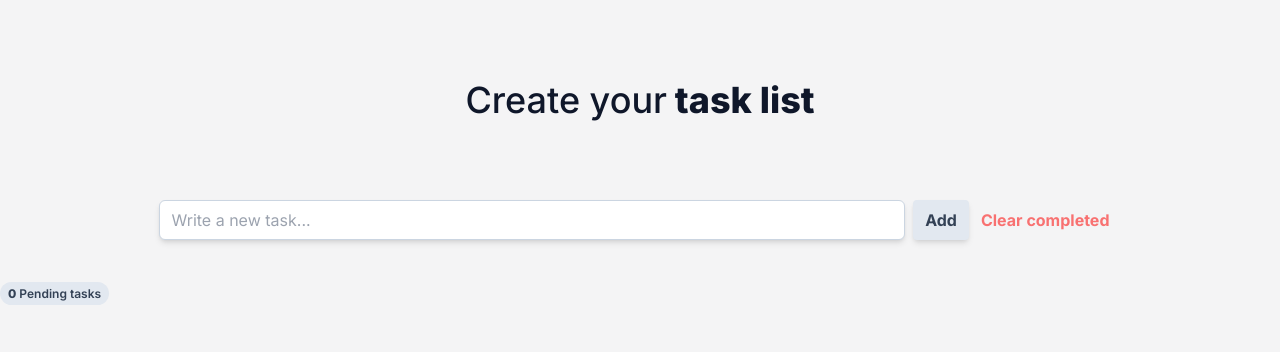
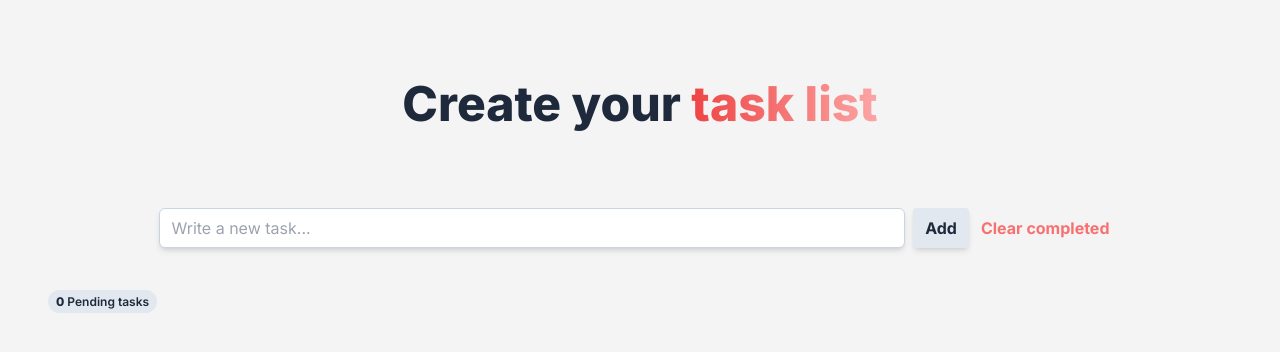
Before and after one commit to robertogonzalva/task-list, a Next.js app: page / in a window 1280 px wide. Shown: the top 352 px of the page. Built offline with nearby package versions, Linux system fonts and the light colour scheme.

Commit message:
chore: finalizing styles

```diff
--- a/components/Button.jsx
+++ b/components/Button.jsx
@@ -2,7 +2,7 @@ import React from "react";
 
 function Button({ className, children, variant, ...rest }) {
   const variants = {
-    primary: "bg-slate-200 text-slate-700 py-2 px-3 font-bold rounded",
+    primary: "bg-slate-200 text-slate-800 py-2 px-3 font-bold rounded",
     secondary: "text-red-400 py-2 px-3 font-bold",
   };
   return (
--- a/components/PendingTasks.jsx
+++ b/components/PendingTasks.jsx
@@ -2,7 +2,7 @@ import React from "react";
 
 export default function PendingTasks({ pendingTasks }) {
   return (
-    <span className="rounded-full bg-slate-200 px-2 py-1 text-xs font-semibold text-slate-700">
+    <span className="rounded-full bg-slate-200 px-2 py-1 text-xs font-semibold text-slate-800">
       <span className="font-extrabold">{pendingTasks}</span> Pending tasks
     </span>
   );
--- a/components/ToDoItem.jsx
+++ b/components/ToDoItem.jsx
@@ -1,19 +1,28 @@
 export default function ToDoItem({ task, toggleTask }) {
   const { id, description, completed } = task;
+  const variant = completed
+    ? (variant = "completed")
+    : (variant = "uncompleted");
+
+  const variants = {
+    completed:
+      "font-semibold text-lg line-through text-gray-500 transition duration-500",
+    uncompleted: "font-semibold text-lg transition duration-500",
+  };
 
   const handleTaskCompleted = () => {
     toggleTask(id);
   };
 
   return (
-    <li>
+    <li className="my-1">
       <input
-        className="mr-2 align-middle appearance-none h-4 w-4 border border-gray-300 rounded-sm bg-white checked:bg-slate-600 checked:border-slate-600 focus:outline-none transition duration-200 mt-1 align-top bg-no-repeat bg-center bg-contain float-left mr-2"
+        className="hover:scale-110 transition duration-200 ease-in-out mr-2 align-middle appearance-none h-4 w-4 border border-gray-300 rounded-sm bg-white checked:bg-slate-600 checked:border-slate-600 focus:outline-none transition duration-200 mt-1 align-top bg-no-repeat bg-center bg-contain float-left mr-2"
         type="checkbox"
         checked={completed}
         onChange={handleTaskCompleted}
       />
-      <label className="font-semibold text-lg">{description}</label>
+      <label className={variants[variant]}>{description}</label>
     </li>
   );
 }
--- a/components/ToDoList.jsx
+++ b/components/ToDoList.jsx
@@ -3,7 +3,7 @@ import PendingTasks from "./PendingTasks";
 
 export default function ToDoList({ tasks, toggleTask, pendingTasks }) {
   return (
-    <div>
+    <div className="px-12">
       <div className="mt-10 mb-3">
         <PendingTasks pendingTasks={pendingTasks} />
       </div>
--- a/pages/index.js
+++ b/pages/index.js
@@ -4,7 +4,6 @@ import { v4 as uuid } from "uuid";
 
 import ToDoList from "../components/ToDoList";
 import Button from "../components/Button";
-import PendingTasks from "../components/PendingTasks";
 
 const KEY = "tasks";
 
@@ -58,7 +57,7 @@ export default function App() {
   return (
     <>
       <Head>
-        <title>Task list 📝</title>
+        <title>Task list creator 📝</title>
         <meta
           name="description"
           content="In this website you will be able to list all task you have"
@@ -70,10 +69,12 @@ export default function App() {
         <section className="container mx-auto px-42">
           <div class="px-5 py-20 mx-auto">
             <div class="flex flex-col text-center">
-              <h1 className="sm:text-4xl text-3xl font-extrabold leading-normal text-slate-900 text-center">
-                <span className="inline font-medium">Create your</span> task
-                list
-              </h1>
+              <span className="sm:text-5xl text-4xl font-extrabold text-slate-800">
+                Create your{" "}
+                <h1 className="sm:text-5xl text-4xl font-extrabold leading-normal text-center bg-clip-text text-transparent bg-gradient-to-r from-red-500 to-red-300 inline">
+                  task list
+                </h1>
+              </span>
             </div>
           </div>
           <div class="flex justify-center max-h-10">
```
